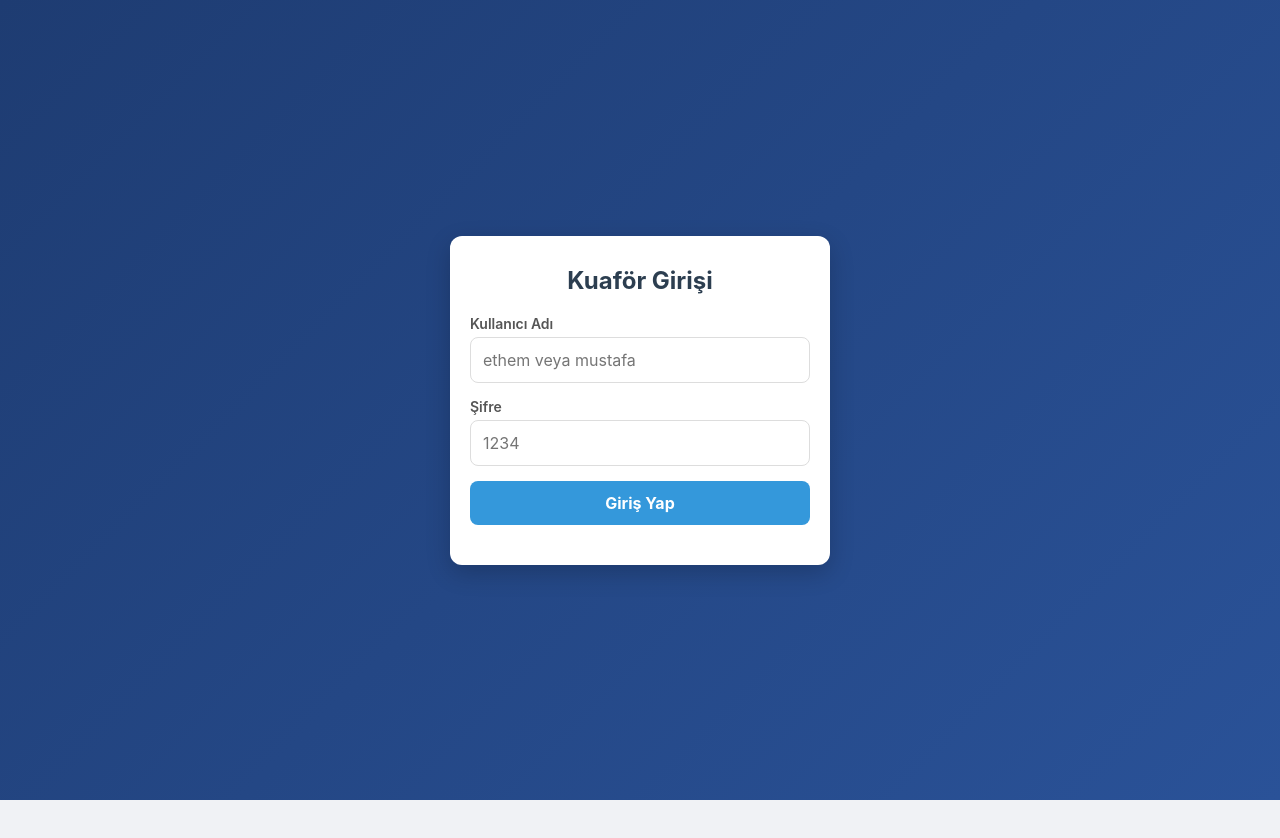
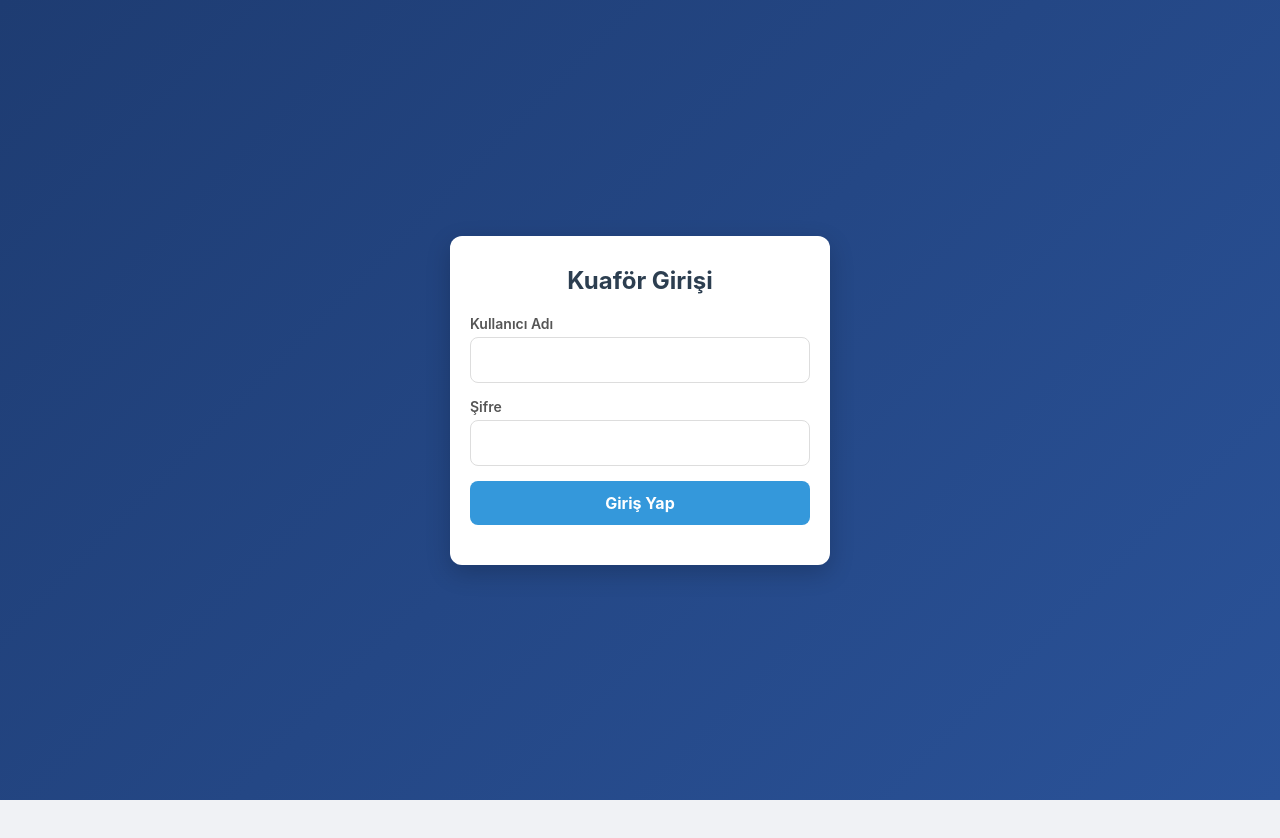
Before and after one commit to tanjuertekin/kuafor-randevu, a website: page index.html in a window 1280 px wide. Drawn offline with Linux system fonts and the light colour scheme.

Commit message:
Update index.html

```diff
--- a/index.html
+++ b/index.html
@@ -234,11 +234,11 @@
       <h2>Kuaför Girişi</h2>
       <div class="form-group">
         <label>Kullanıcı Adı</label>
-        <input type="text" id="kadi" class="form-control" placeholder="ethem veya mustafa">
+        <input type="text" id="kadi" class="form-control" placeholder="">
       </div>
       <div class="form-group">
         <label>Şifre</label>
-        <input type="password" id="sifre" class="form-control" placeholder="1234">
+        <input type="password" id="sifre" class="form-control" placeholder="">
       </div>
       <button class="btn" onclick="girisYap()">Giriş Yap</button>
       <div id="loginError" class="error-msg"></div>
```
